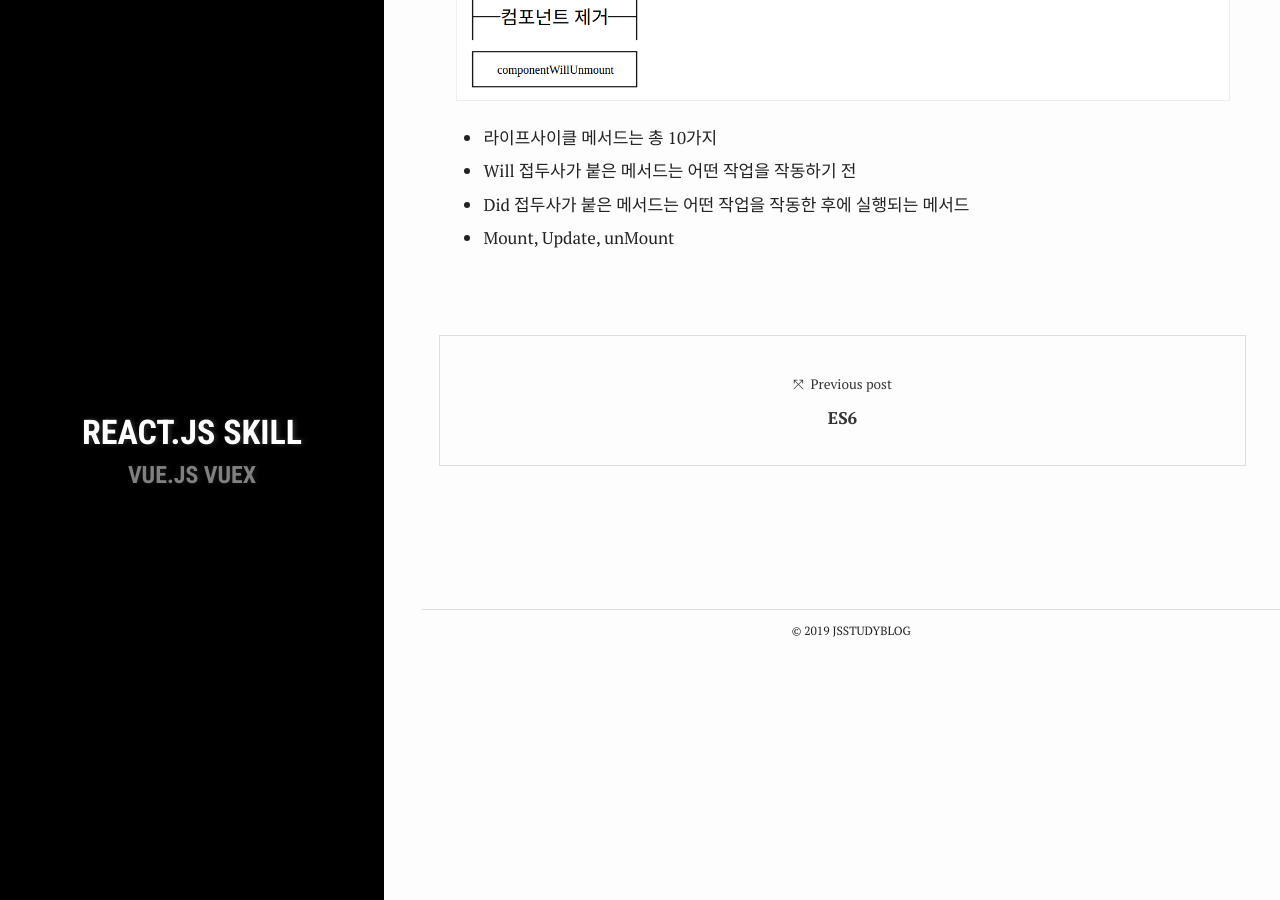
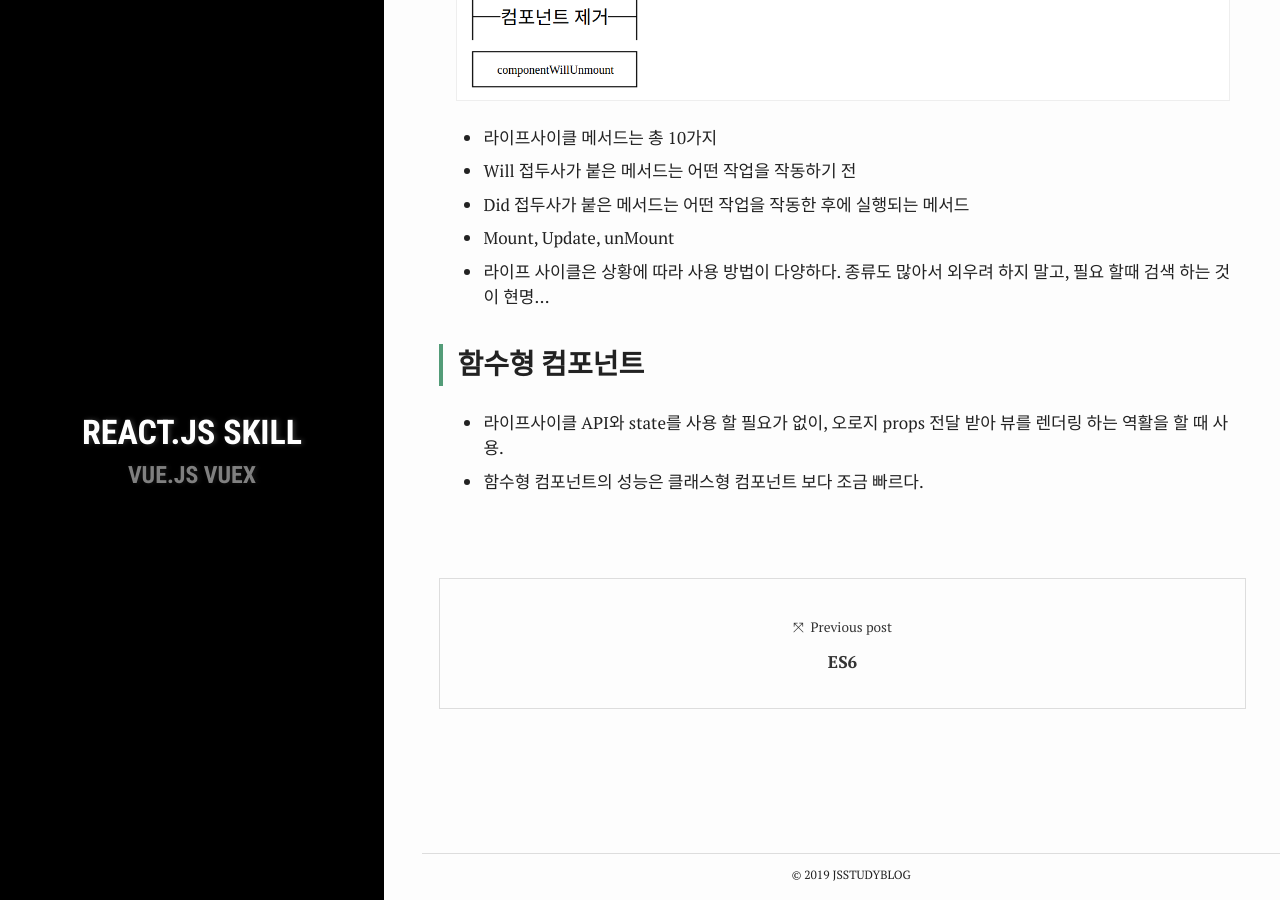
Before and after one commit to minsukong/jsStudyBlog, a Jekyll site: the page built from _posts/2019-03-30-reactSkill.md, in a window 1280 px wide and 900 px high, scrolled down 6022 px. Built offline with Jekyll 4.4.1, drawn with Linux system fonts in a browser that asks for light colours; comment, search, counter and statistics services are not loaded.

Commit message:
2019.03.30-reactSkill

```diff
--- a/_posts/2019-03-30-reactSkill.md
+++ b/_posts/2019-03-30-reactSkill.md
@@ -156,3 +156,10 @@ author: codeMonkey
 - Will 접두사가 붙은 메서드는 어떤 작업을 작동하기 전
 - Did 접두사가 붙은 메서드는 어떤 작업을 작동한 후에 실행되는 메서드
 - Mount, Update, unMount
+- 라이프 사이클은 상황에 따라 사용 방법이 다양하다. 종류도 많아서 외우려 하지 말고,
+필요 할때 검색 하는 것이 현명...
+
+#### 함수형 컴포넌트
+- 라이프사이클 API와 state를 사용 할 필요가 없이, 오로지 props 전달 받아 뷰를 렌더링
+하는 역활을 할 때 사용.
+- 함수형 컴포넌트의 성능은 클래스형 컴포넌트 보다 조금 빠르다.
```
